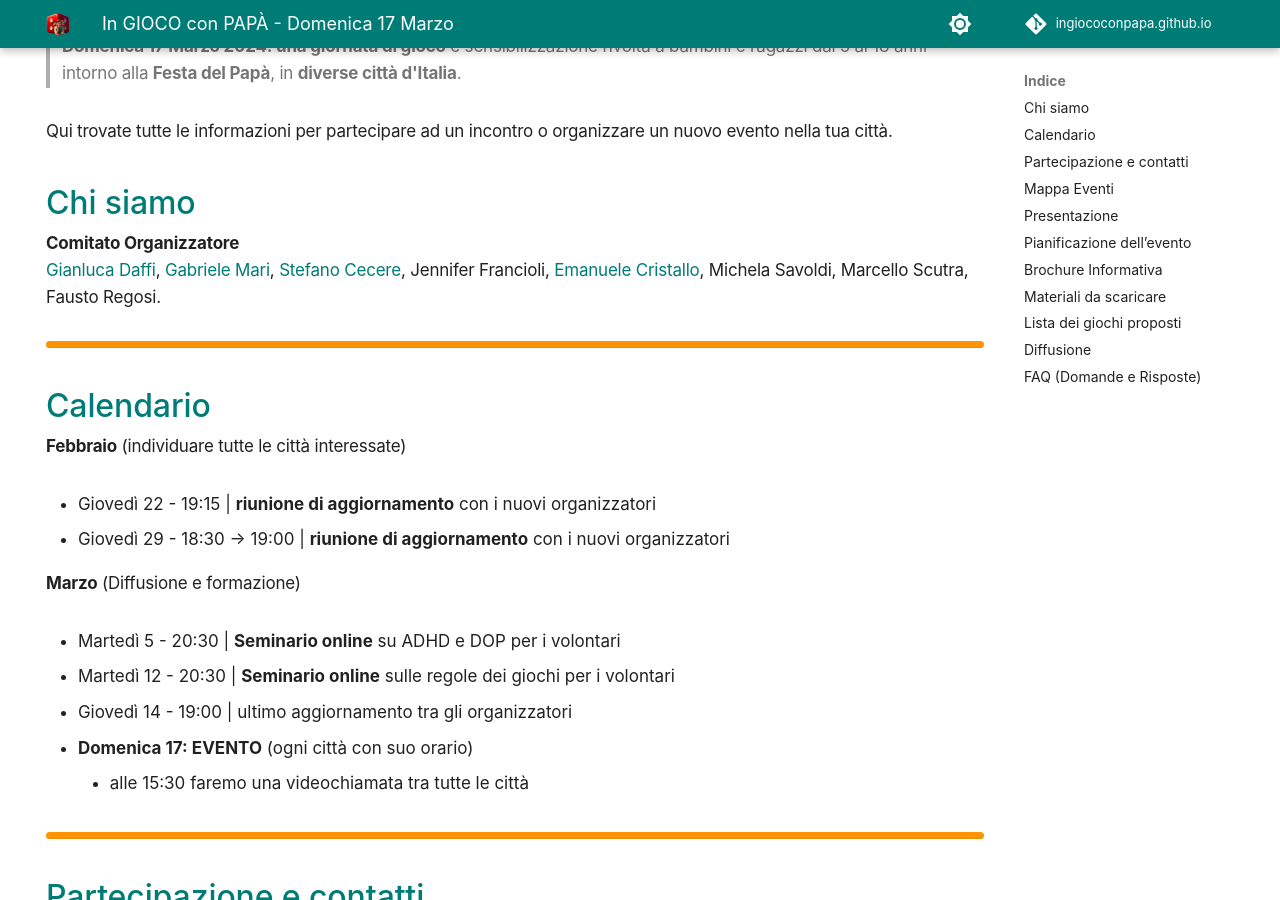
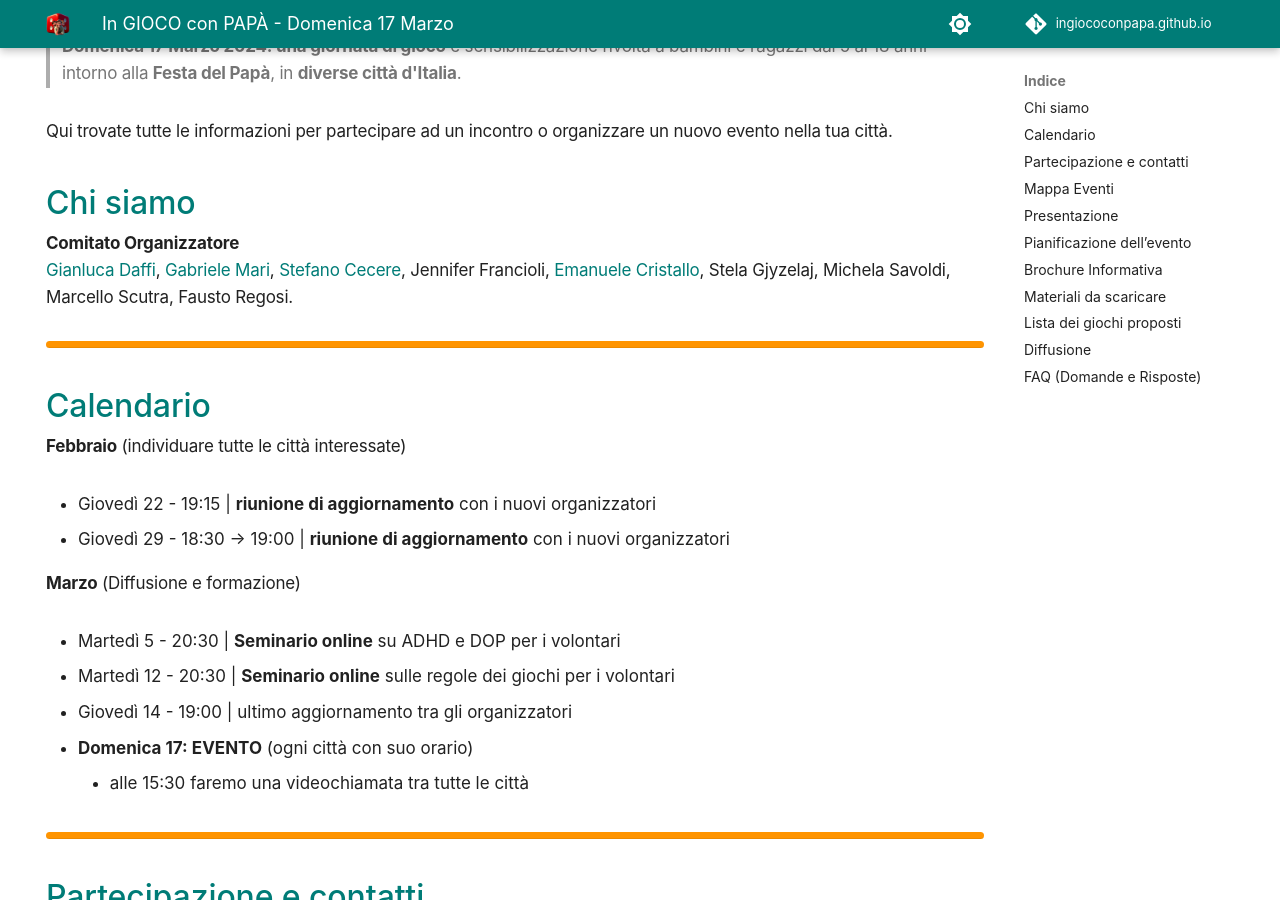
Before and after one commit to ingiococonpapa/ingiococonpapa.github.io, an MkDocs documentation site: the page built from docs/index.md, in a window 1280 px wide and 900 px high, scrolled down 538 px. Built offline with MkDocs 1.6.1 and Material for MkDocs 9.7.7, drawn with Linux system fonts in a browser that asks for light colours; comment, search, counter and statistics services are not loaded; some of the changed text lies outside the part shown.

Commit message:
contatto

```diff
--- a/docs/index.md
+++ b/docs/index.md
@@ -14,7 +14,7 @@ Qui trovate tutte le informazioni per partecipare ad un incontro o organizzare u
 
 ## Chi siamo
 **Comitato Organizzatore**
-[Gianluca Daffi](https://www.gianlucadaffi.it), [Gabriele Mari](https://www.facebook.com/educatoriludici), [Stefano Cecere](https://linktr.ee/cecere), Jennifer Francioli, [Emanuele Cristallo](https://www.zioludovico.it), Michela Savoldi, Marcello Scutra, Fausto Regosi.
+[Gianluca Daffi](https://www.gianlucadaffi.it), [Gabriele Mari](https://www.facebook.com/educatoriludici), [Stefano Cecere](https://linktr.ee/cecere), Jennifer Francioli, [Emanuele Cristallo](https://www.zioludovico.it), Stela Gjyzelaj, Michela Savoldi, Marcello Scutra, Fausto Regosi.
 
 ---
 
```
Also changed, not shown: other parts of docs/index.md (+1 -1 lines).
